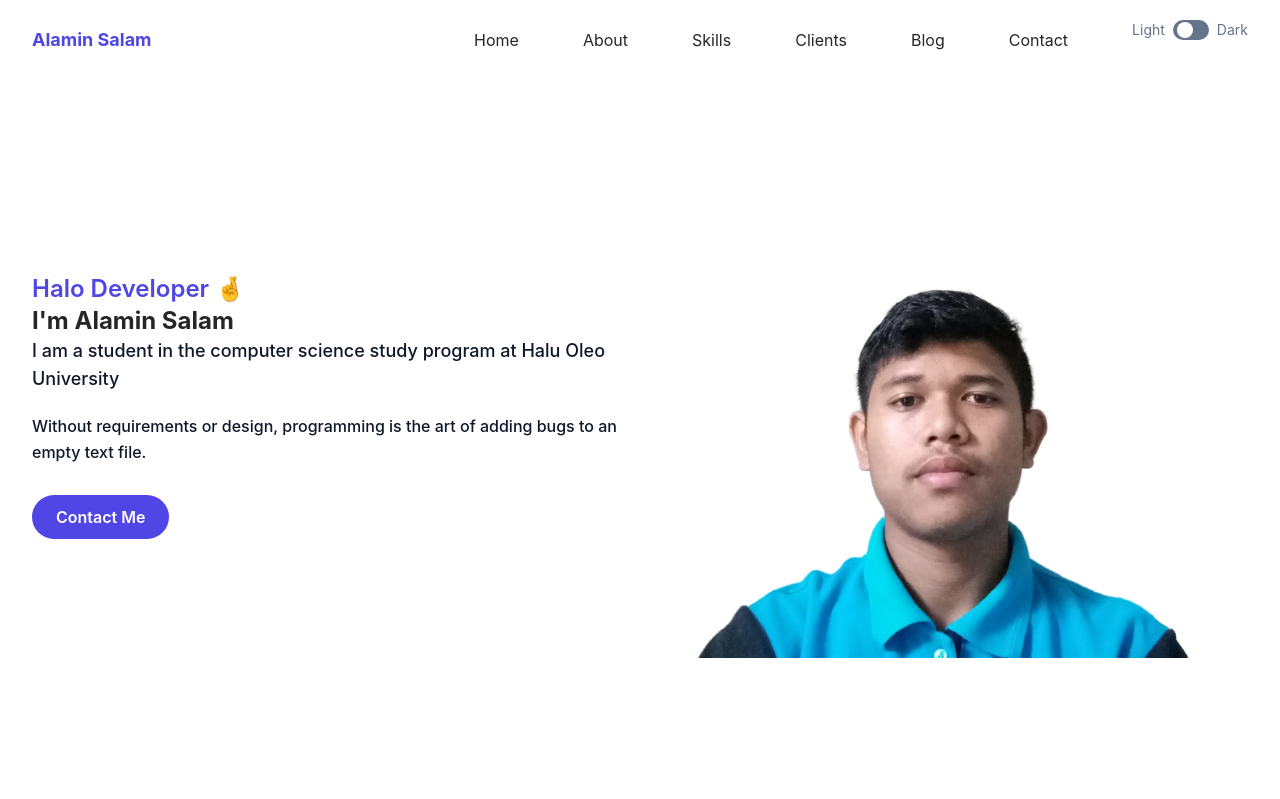
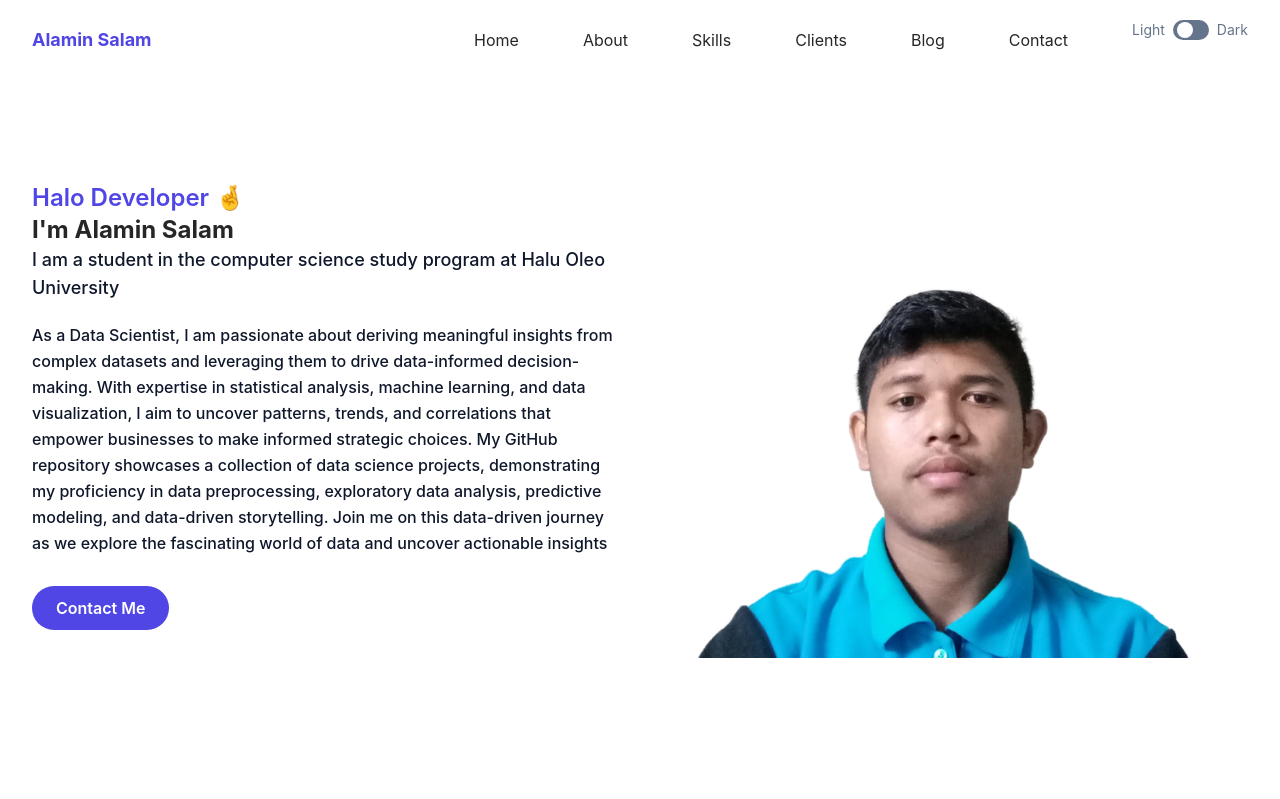
Before and after one commit to Alaminsalam/my-portofolio, a website: page index.html in a window 1280 px wide. Shown: the top 799 px of the page. Drawn offline with Linux system fonts and the light colour scheme.

Commit message:
tambah deskripsi

```diff
--- a/index.html
+++ b/index.html
@@ -86,7 +86,13 @@
             I am a student in the computer science study program at Halu Oleo University
           </h2>
           <p class="font-medium text-dark mb-10 leading-relaxed dark:text-white">
-            Without requirements or design, programming is the art of adding bugs to an empty text file.
+            As a Data Scientist, I am passionate about deriving meaningful insights from complex datasets and leveraging
+            them to drive data-informed decision-making. With expertise in statistical analysis, machine learning, and
+            data visualization, I aim to uncover patterns, trends, and correlations that empower businesses to make
+            informed strategic choices. My GitHub repository showcases a collection of data science projects,
+            demonstrating my proficiency in data preprocessing, exploratory data analysis, predictive modeling, and
+            data-driven storytelling. Join me on this data-driven journey as we explore the fascinating world of data
+            and uncover actionable insights
           </p>
 
           <a href="#"
```
